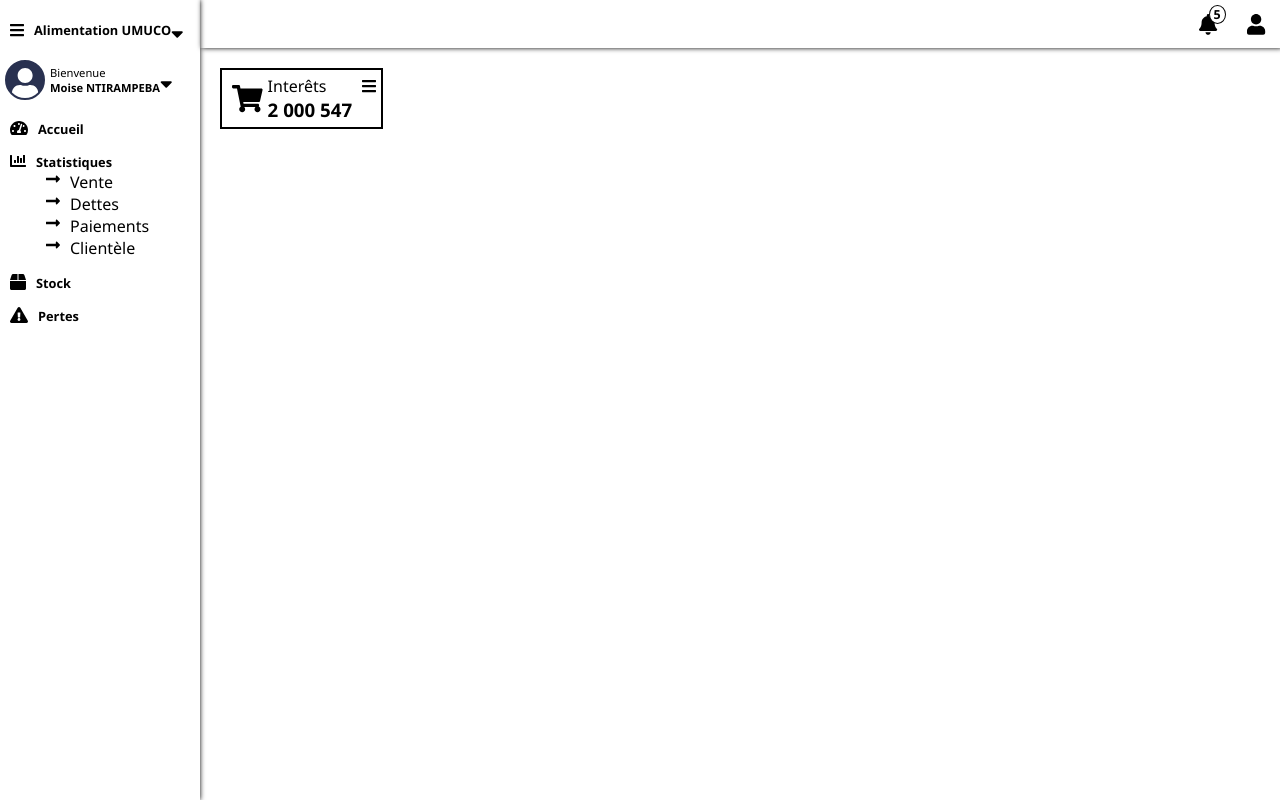
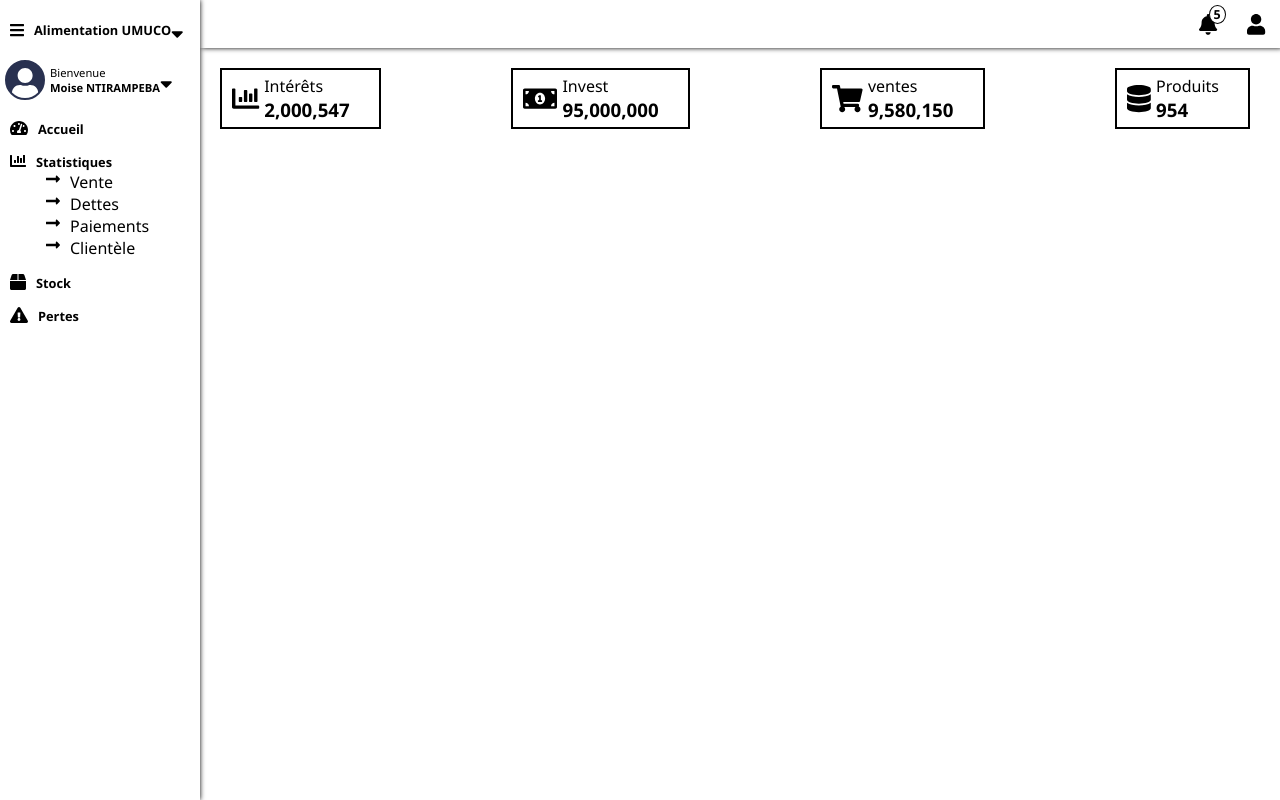
Before and after one commit to hogiburundi/urufatanamende_ui, a Vue app: page /#/ in a window 1280 px wide. Both pictures are taken after typing "Sample", "Sample123" into the empty fields and a click on the button "Connexion". Built offline with nearby package versions, Linux system fonts and the light colour scheme.

Commit message:
display dash-card

```diff
--- a/src/components/dash_card.vue
+++ b/src/components/dash_card.vue
@@ -1,10 +1,10 @@
 <template>
 <div class="dash-card">
 	<div class="left">
-		<fa class="icon" icon="shopping-cart"/>
+		<fa class="icon" :icon="icegeranyo.icon"/>
 		<div class="descr">
-			<div>Interêts</div>
-			<h3>2 000 547</h3>
+			<div>{{ icegeranyo.text }}</div>
+			<h3>{{ icegeranyo.value }}</h3>
 		</div>
 	</div>
 	<div class="right">
@@ -14,6 +14,7 @@
 </template>
 <script>
 export default{
+	props:["icegeranyo"]
 };
 </script>
 <style scoped>
--- a/src/main.js
+++ b/src/main.js
@@ -8,13 +8,13 @@ import { FontAwesomeIcon } from '@fortawesome/vue-fontawesome'
 import {
   faShoppingCart, faBox, faBoxOpen, faChartBar, faUser, faBars,
   faSortDown, faExclamationTriangle, faTachometerAlt, faBell,
-  faLongArrowAltRight
+  faLongArrowAltRight, faMoneyBillAlt, faDatabase
 } from '@fortawesome/free-solid-svg-icons'
 
 library.add({
   faShoppingCart, faBox, faBoxOpen,  faChartBar, faUser, faBars,
   faSortDown, faExclamationTriangle, faTachometerAlt, faBell,
-  faLongArrowAltRight
+  faLongArrowAltRight, faMoneyBillAlt, faDatabase
 })
 
 Vue.component('fa', FontAwesomeIcon)
--- a/src/style.css
+++ b/src/style.css
@@ -19,7 +19,8 @@
     display: flex;
 }
 .right{
-    width: 100%;
+    width: calc(100% - 200px);
+    overflow: hidden;
 }
 input[type=text], input[type=password]{
     padding: 5px 15px;
--- a/src/views/Home.vue
+++ b/src/views/Home.vue
@@ -1,16 +1,40 @@
 <template>
 <div class="home">
-	<DashCard/>
+	<div class="ivyegeranyo">
+		<DashCard
+			v-for="icegeranyo in ivyegeranyo"
+			:icegeranyo="icegeranyo"
+		/>
+	</div>
 </div>
 </template>
 <script>
 import DashCard from "../components/dash_card"
 export default{
-	components:{DashCard,}
+	components:{DashCard,},
+	data(){
+		return {
+			ivyegeranyo:[
+				{icon:"chart-bar", text:"Intérêts", value:"2,000,547"},
+				{icon:"money-bill-alt", text:"Invest", value:"95,000,000"},
+				{icon:"shopping-cart", text:"ventes", value:"9,580,150"},
+				{icon:"database", text:"Produits", value:"954"}
+			]
+		}
+	}
 };
 </script>
 <style scoped>
 .home{
 	padding: 20px;
 }
+.ivyegeranyo{
+	display: flex;
+	justify-content: space-between;
+	width: 100%;
+	overflow: auto;
+}
+.ivyegeranyo *{
+	margin: 0 10px 10px 0;
+}
 </style>
```
